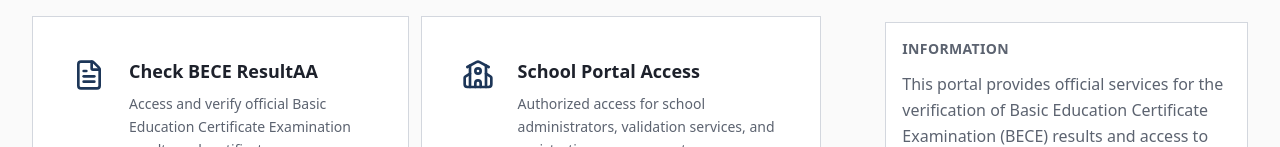
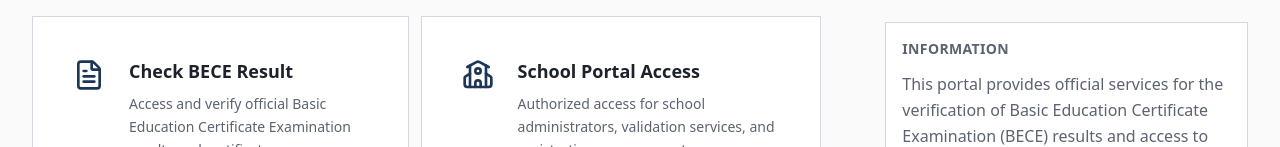
Before and after one commit to dubyyy/BECE-Platform, a Next.js app: page / in a window 1280 px wide. Shown: the part 308-455 px from the top of the page. Built offline with nearby package versions, Linux system fonts and the light colour scheme.

Commit message:
13 jan ready to deploy

```diff
--- a/app/(public)/page.tsx
+++ b/app/(public)/page.tsx
@@ -9,7 +9,7 @@ import {
 const Index = () => {
   const publicServices = [
     {
-      title: "Check BECE ResultAA",
+      title: "Check BECE Result",
       description: "Access and verify official Basic Education Certificate Examination results and certificates",
       icon: FileText,
       href: "/primary-result",
--- a/app/(public)/portal/page.tsx
+++ b/app/(public)/portal/page.tsx
@@ -28,13 +28,13 @@ const PortalPage = () => {
       href: "/school-registration",
       variant: "primary" as const,
     },
-    {
+    /*{
       title: "Post Registration",
       description: "Manage post-registration activities and updates",
       icon: UserPlus,
       href: "/post-registration",
       variant: "primary" as const,
-    },
+    },*/
 
   ];
 
```
Also changed, not shown: 1 other file (tests, documents, lock files or other folders).
